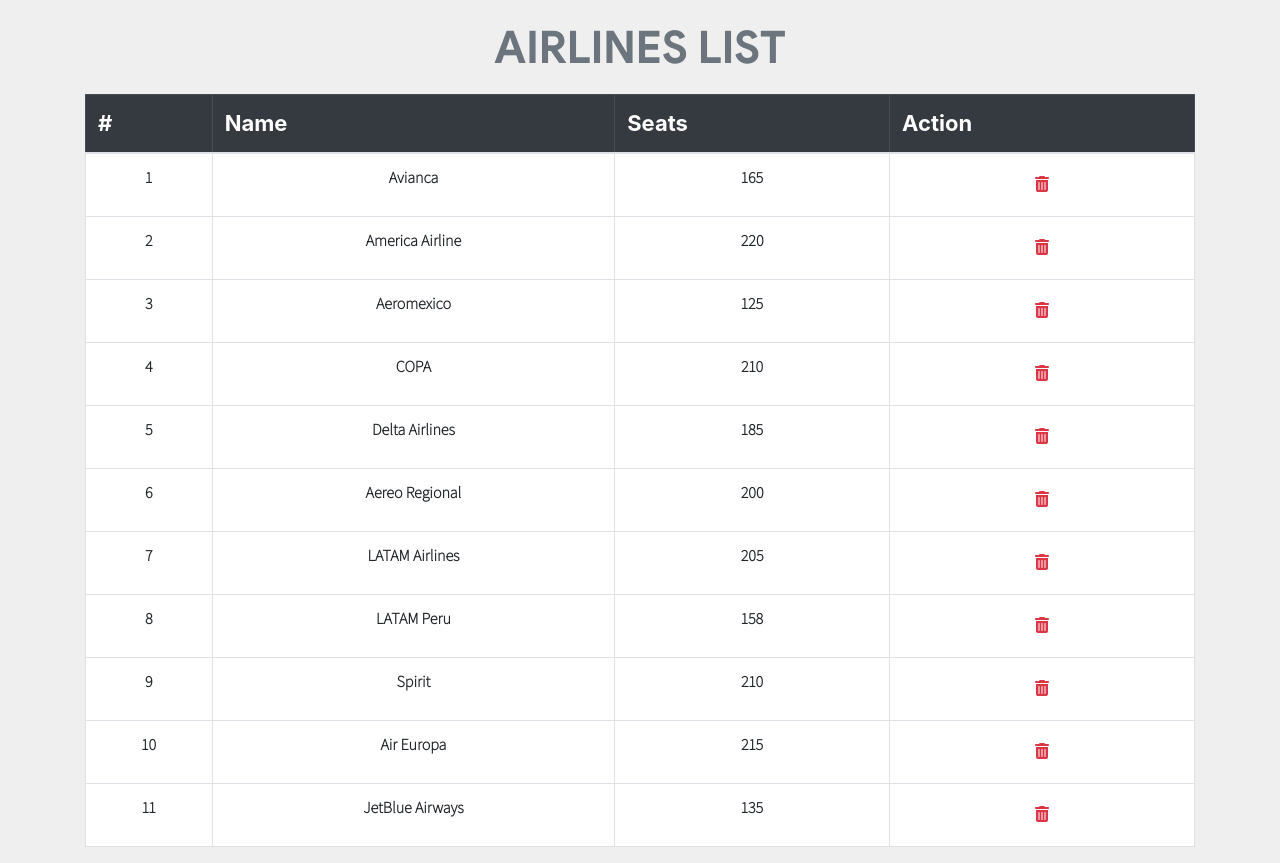
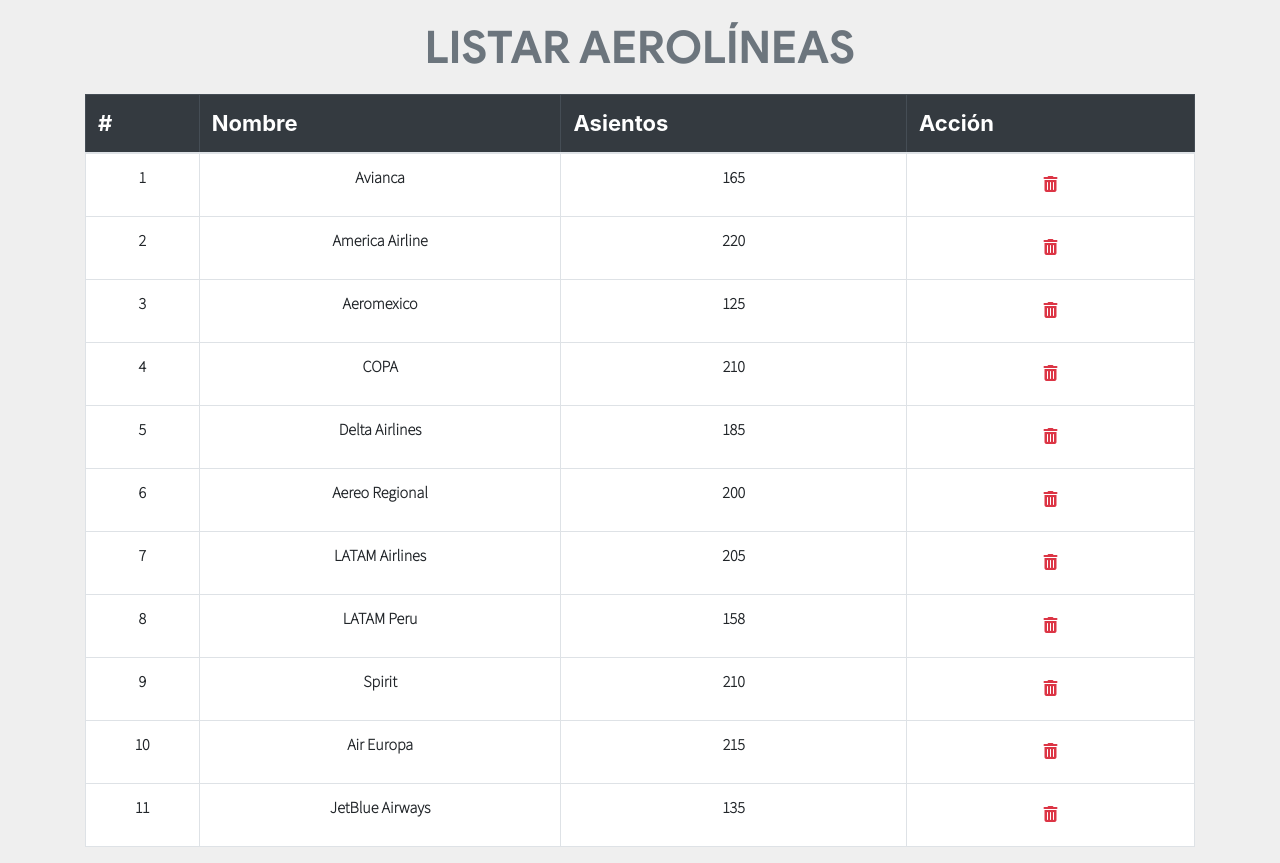
Before and after one commit to EstefanAC/OnlineFlightBooking, a PHP site: page /vuelos/admin/list_airlines.php in a window 1280 px wide. Shown: the part 70-933 px from the top of the page. Run offline with PHP 8.4, Linux system fonts and the light colour scheme; a user stored in the database is signed in; data comes from the database, SQL or seed files in the repository; some libraries are stand-ins or nearby versions.

Commit message:
Modificando área listar aerolíneas
Se arregla la sección de frontend en el área de administración para mostrar las aerolíneas guardadas en la base de datos

```diff
--- a/admin/list_airlines.php
+++ b/admin/list_airlines.php
@@ -55,14 +55,14 @@ td {
         <?php if(isset($_SESSION['adminId'])) { ?>
           <div class="container-md mt-2">
             <h1 class="display-4 text-center text-secondary"
-              >AIRLINES LIST</h1>
+              >LISTAR AEROLÍNEAS</h1>
             <table class="table table-bordered">
               <thead class="table-dark">
                 <tr>
                   <th scope="col">#</th>
-                  <th scope="col">Name</th>
-                  <th scope="col">Seats</th>
-                  <th scope="col">Action</th>
+                  <th scope="col">Nombre</th>
+                  <th scope="col">Asientos</th>
+                  <th scope="col">Acción</th>
 
                 </tr>
               </thead>
```
